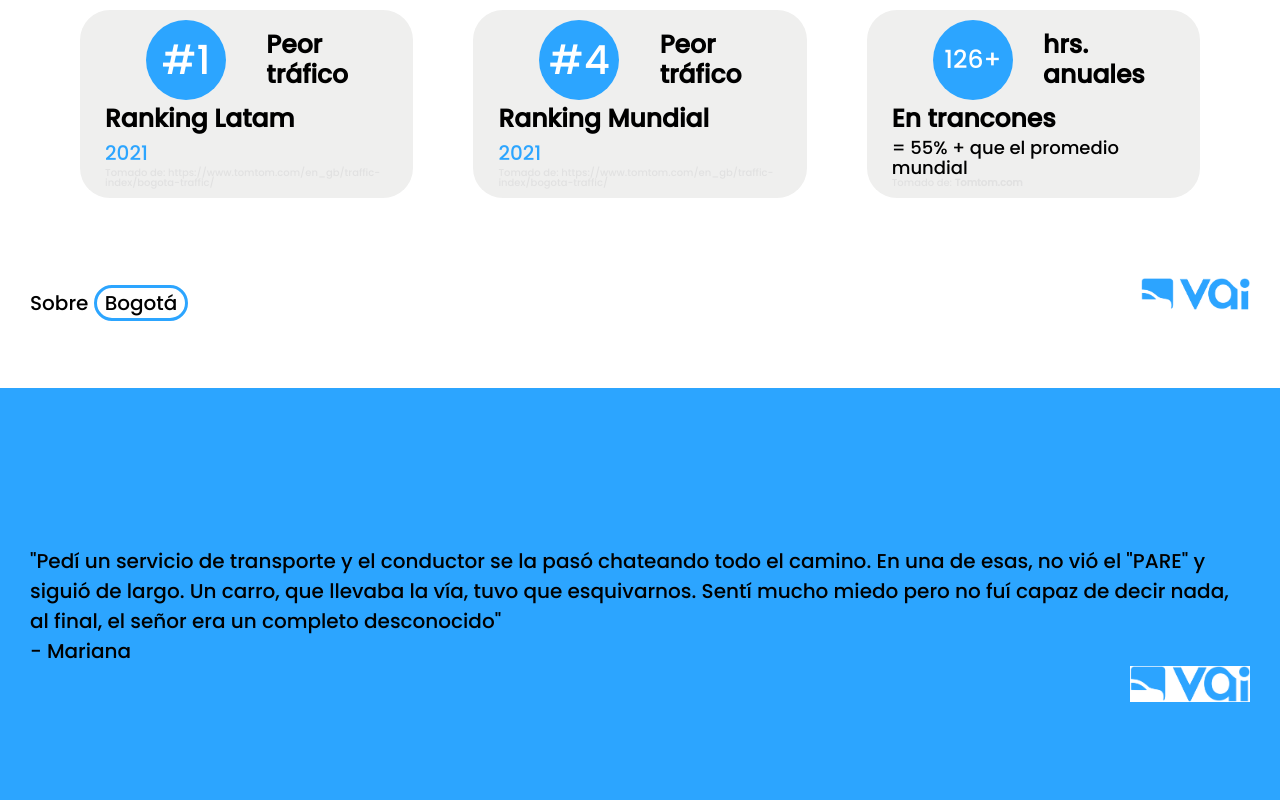
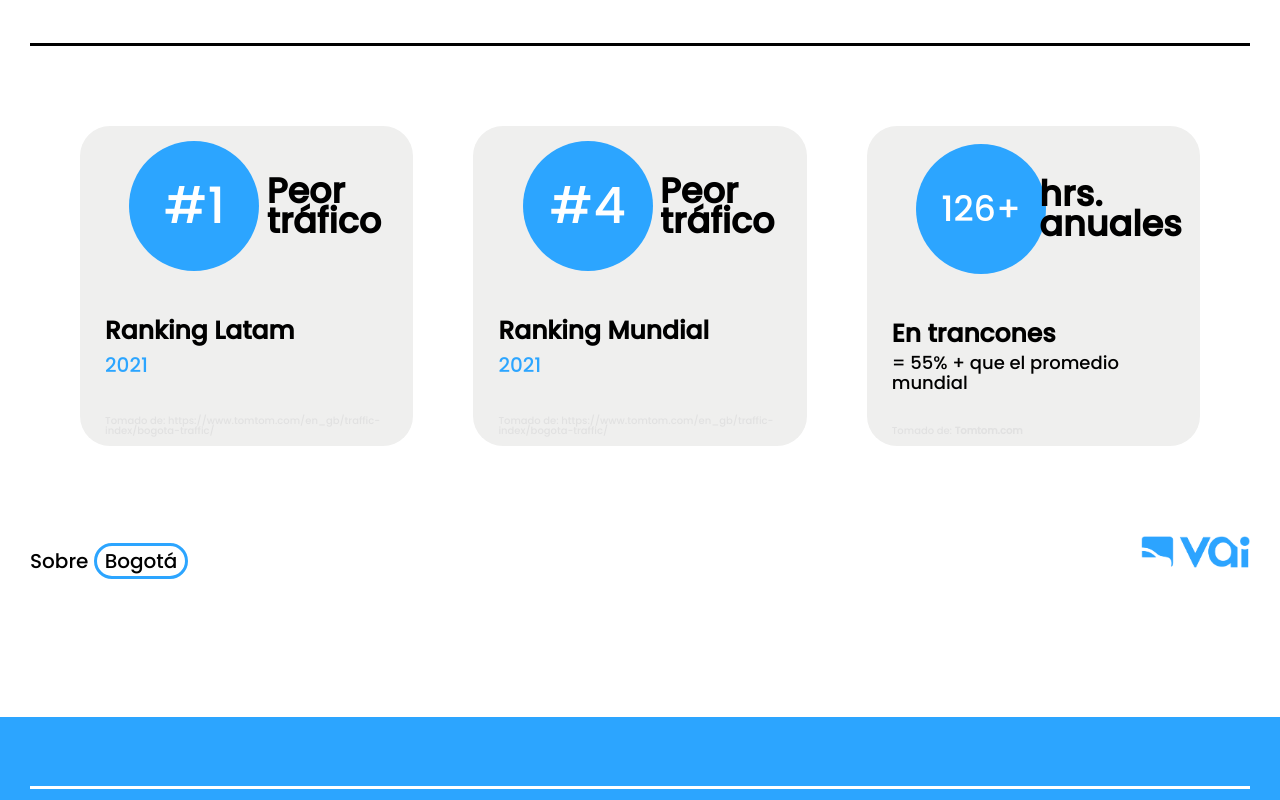
Before and after one commit to Vai-Code/vai-frontend, a React (Create React App) app: page / in a window 1280 px wide. Shown: the part 3120-3920 px from the top of the page. Built offline with nearby package versions, Linux system fonts and the light colour scheme.

Commit message:
Correcciones, aún falta

```diff
--- a/src/components/bass-item/BassItem.css
+++ b/src/components/bass-item/BassItem.css
@@ -26,9 +26,13 @@
 @media screen and (max-width: 768px){
     .b-i-container{
         margin-left: 30px;
+        flex-direction: column;
     }
     .b-i-container-text{
-        font-size: 28px;
+        font-size: 24px;
+        text-align: center;
     }
-
+    .b-i-container{
+        margin: 10px;
+    }
 }
--- a/src/components/beneficios/beneficios.scss
+++ b/src/components/beneficios/beneficios.scss
@@ -28,10 +28,17 @@
 }
 @media screen and (max-width: 768px){
     .B-container{
+        height: auto;
         .contenedor{
-            height: 600px;
+            height: 500px;
+            .texto{
+                font-size: 22px;
+            }
             .left{
                 width: 100%;
+            }
+            .texto{
+                margin-left: 20px !important;
             }
         }
     }
--- a/src/components/intro/Intro.css
+++ b/src/components/intro/Intro.css
@@ -65,6 +65,11 @@ p{
 }
 
 @media screen and (max-width: 768px){
+    .i-left>p{
+        margin-left:  20px;
+        font-size: 32.5px;
+        text-align: center;
+    }
     .i-container{
         padding-top: 100px;
         flex-direction: column;
--- a/src/components/navbar/Navbar.css
+++ b/src/components/navbar/Navbar.css
@@ -4,17 +4,17 @@ label{
 }
 
   label span{
-    background: black;
+    background: #2ca5ff;
     border-radius:10px;
     height:7px;
-    margin: 7px 0;
+    margin: 3px 0;
     transition: .4s  cubic-bezier(0.68, -0.6, 0.32, 1.6);
 
   }
 
 
   span:nth-of-type(1){
-    width:50%;
+    width:100%;
 
   }
 
@@ -24,7 +24,7 @@ label{
 
 
   span:nth-of-type(3){
-    width:75%;
+    width:100%;
 
   }
 
@@ -36,7 +36,8 @@ label{
 
   input[type="checkbox"]:checked ~ span:nth-of-type(1){
     transform-origin:bottom;
-    transform:rotatez(45deg) translate(8px,0px)
+    width: 50%;
+    transform:rotatez(45deg) translate(4px,-2px);
   }
 
 
@@ -51,7 +52,7 @@ label{
 
     transform-origin:bottom;
     width:50%;
-    transform: translate(30px,-11px) rotatez(45deg);
+    transform: translate(22px,-7px) rotatez(45deg);
 
   }
 
@@ -160,7 +161,7 @@ li a{
         border-radius: 0;
         display: block;
         background-color: white;
-        height: 100px;
+        height: 80px;
         justify-content: start;
         overflow: hidden;
         transition: linear .3s;
@@ -178,7 +179,10 @@ li a{
         display: block;
     }
     .n-left a{
-        width: 250px;
+        width: 180px;
+    }
+    .n-left a img{
+        height: 50px;
     }
     .n-logo{
         height: 70px;
--- a/src/components/testimonios/Testimonios.js
+++ b/src/components/testimonios/Testimonios.js
@@ -1,6 +1,7 @@
 import React from 'react';
 import './Testimonios.scss';
 import logo from '../../images/logo.png';
+import test1 from '../../images/background-beneficios.png';
 
 export default function Testimonios() {
   return (
@@ -53,14 +54,15 @@ export default function Testimonios() {
 
         <div className="b-azul">
             <div className='t-contenedor'>
+                <div className='separador'>
                     <div className='testimonio'>
                         <div className='texto'>
                             "Pedí un servicio de transporte y el
-                        conductor se la pasó chateando todo el camino. En
+                            conductor se la <span>pasó chateando</span> todo el camino. En
                             una de esas, no vió el "PARE" y siguió de largo.
                             Un carro, que llevaba la vía, tuvo que esquivarnos.
                             Sentí mucho miedo pero no fuí capaz de decir nada,
-                        al final, el señor era un <span>completo desconocido</span>"
+                            al final, el señor era un <br></br> <span>completo desconocido</span>"
                         </div>
                         <div className='auto'>- Mariana</div>
                     </div>
@@ -70,7 +72,63 @@ export default function Testimonios() {
                         </div>
                     </div>
                 </div>
+                <div className='imagen-l'>
+                    <img src={test1}></img>
                 </div>
+            </div>
+        </div>
+
+        <div className="b-azul">
+            <div className='t-contenedor'>
+                <div className='separador'>
+                    <div className='testimonio t-l'>
+                        <div className='texto'>
+                            Pedí un servicio por una app y cuando me subí
+                            me di cuenta que ni el conductor ni el vehículo
+                            coincidían con la información que tenía. Todo el recorrido
+                            estuve<span>paniquiado. </span>
+                            Afortunadamente, llegué bien, pero durante el transcurso sentí que
+                            mi vida <br></br> <span>estaba en riesgo</span>"
+                        </div>
+                        <div className='auto'>- Mariana</div>
+                    </div>
+                    <div className='pie3'>
+                        <div className='logo'>
+                            <img alt='logo VAI' src={logo}></img>
+                        </div>
+                    </div>
+                </div>
+                <div className='imagen-l t-l-i'>
+                    <img src={test1}></img>
+                </div>
+            </div>
+        </div>
+
+        <div className="b-azul">
+            <div className='t-contenedor'>
+                <div className='separador'>
+                    <div className='testimonio'>
+                        <div className='texto'>
+                            "Cada mañana me subo al transmilenio, me <span>siento insegura. </span>
+                            Ser mujer y movilizarse en el transportepublico supone un riesgo para uno.
+                            Más de una vez, en medio de la congestión y colapso,
+                            he visto como han intentado "manosear" a otras mujeres... es <br></br> <span>realmente horrible</span>"
+                        </div>
+                        <div className='auto'>- Mariana</div>
+                    </div>
+                    <div className='pie2'>
+                        <div className='logo'>
+                            <img alt='logo VAI' src={logo}></img>
+                        </div>
+                    </div>
+                </div>
+                <div className='imagen-l'>
+                    <img src={test1}></img>
+                </div>
+            </div>
+        </div>
+
+
     </div>
   )
 }
--- a/src/components/testimonios/Testimonios.scss
+++ b/src/components/testimonios/Testimonios.scss
@@ -2,17 +2,35 @@ $azul: #2ca5ff;
 $gris: rgb(239,239,238);
 $grisc:rgb(225, 225, 225);
 .testimonios{
+    .imagen-l{
+        position: absolute;
+        width: 600px;
+        bottom: -10px;
+        left: 60px;
+        img{
+            width: 100%;
+        }
+    }
     .b-azul{
         background-color: $azul;
-        height: 60vh;
+        height: 100vh;
+    }
+    .separador{
+        border-top: 3px solid white;
+        height: 80%;
+        margin-bottom: 30px;
+        width: 100%;
+        margin-top: 10px;
     }
     .t-contenedor{
+        overflow: hidden;
         display: flex;
-        height: 100%;
+        height: 100vh;
+        position: relative;
         justify-content: center;
         flex-direction: column;
         overflow: hidden;
-        margin: 60px 30px;
+        margin: 0 30px;
     }
     .tarjetas{
         border-top: 3px solid black;
@@ -25,30 +43,33 @@ $grisc:rgb(225, 225, 225);
             border-radius: 30px;
             background-color: $gris;
             width: 24%;
+            height: 300px;
             padding: 10px 25px;
             display: flex;
             flex-direction: column;
+            margin-bottom: 10px;
             .top{
                 display: flex;
                 justify-content: space-evenly;
+                align-items: center;
                 height: 50%;
                 .numero{
                     background-color: $azul;
                     color: white;
-                    width: 80px;
-                    height: 80px;
-                    border-radius: 40px;
+                    width: 130px;
+                    height: 130px;
+                    border-radius: 65px;
                     justify-content: center;
                     display: flex;
                     align-items: center;
-                    font-size: 40px;
+                    font-size: 50px;
                 }
                 .mini{
-                    font-size: 25px;
+                    font-size: 35px;
                 }
                 .negritas{
                     font-weight: bold;
-                    font-size: 25px;
+                    font-size: 35px;
                     width: 80px;
                     line-height: 30px;
                     display: flex;
@@ -58,6 +79,9 @@ $grisc:rgb(225, 225, 225);
             }
             .bottom{
                 height: 50%;
+                display: flex;
+                flex-direction: column;
+                justify-content: center;
                 .negritas{
                     font-weight: bold;
                     font-size: 25px;
@@ -88,13 +112,17 @@ $grisc:rgb(225, 225, 225);
             border-radius: 20px;
         }
     }
-    .pie, .pie2{
+    .pie, .pie2, .pie3{
         display: flex;
         flex-direction: row;
         justify-content: space-between;
+        padding-bottom: 5px;
     }
     .pie2{
         justify-content: end !important;
+    }
+    .pie3{
+        justify-content:left !important;
     }
     .logo{
         width: 120px;
@@ -102,18 +130,83 @@ $grisc:rgb(225, 225, 225);
             width: 100%;
         }
     }
+    .t-l{
+        margin: 10% auto 10% 0 !important;
+    }
+    .t-l-i{
+        right: 60px !important;
+        left: auto;
+    }
+    .testimonio{
+        background-color: white;
+        border-radius: 30px;
+        margin: 10% 0px 10% auto;
+        padding: 30px;
+        width: 60%;
+        .texto{
+            font-size: 30px;
+            text-align: center;
+            span{
+                border: $azul 4px solid;
+                padding: 1px 8px;
+                border-radius: 40px;
+            }
+        }
+        .auto{
+            text-align: end;
+            font-size: 30px;
+            color: $azul;
+        }
+    }
 
 }
 
 @media screen and (max-width: 768px){
     .testimonios{
+        height: auto;
         .tarjetas{
-            padding: 5vh 20px;
             .tarjeta{
-                width: 40%;
-                margin-bottom: 10px;
+                width: 300px;
+                height: 210px;
+                .top{
+                    justify-content: space-between;
+                    .numero{
+                        width: 100px;
+                        height: 100px;
+                        font-size: 35px;
+                    }
+                    .negritas{
+                        font-size: 28px;
+                    }
+                }
             }
 
         }
+        .b-azul{
+            height: auto;
+        }
+        .t-contenedor{
+            height: auto;
+            .testimonio{
+                display: flex;
+                flex-direction: column;
+                margin: 10px auto;
+                width: 90%;
+                padding: 5px;
+                .texto{
+                    font-size: 18px;
+                    width: 90%;
+                    margin: 0 auto;
+                }
+            }
+            .separador{
+                height: 100%;
+            }
+
+        }
+        .imagen-l{
+               display: none;
+        }
+
     }
 }
```
Also changed, not shown: src/components/baas/BASS.css (+8 -2 lines). Lines whose indentation alone changed are shown as unchanged.
